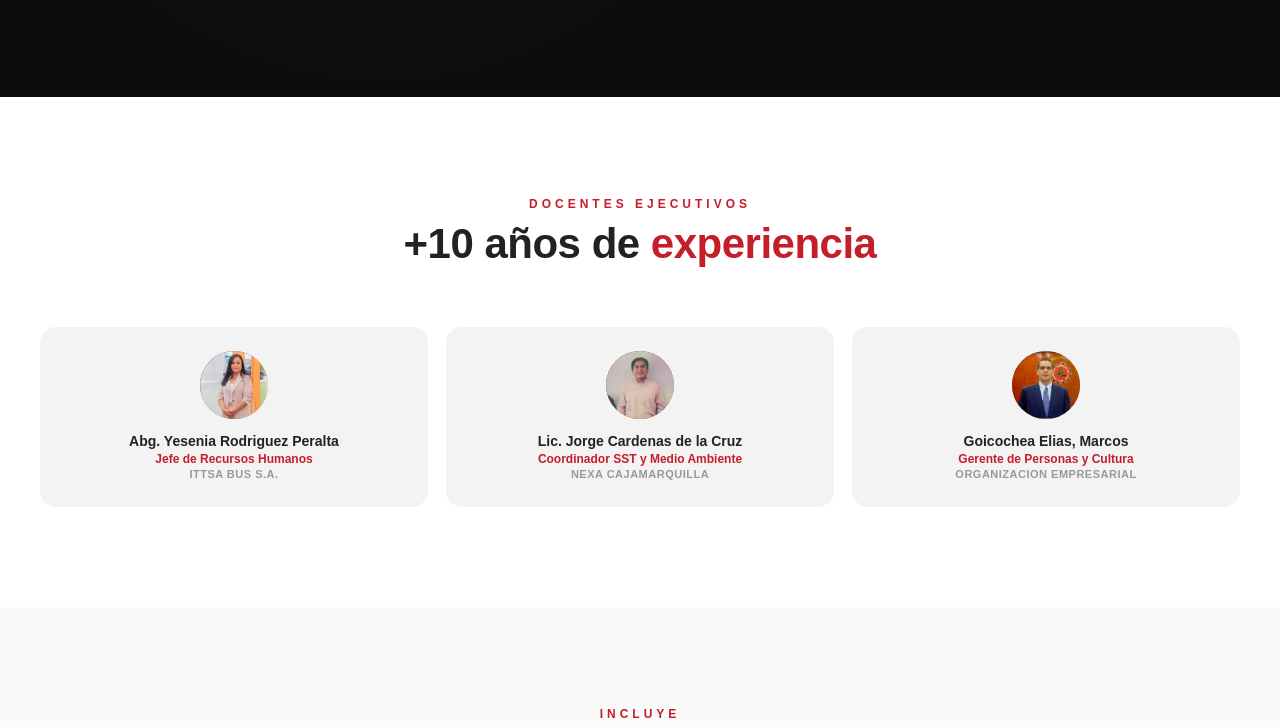
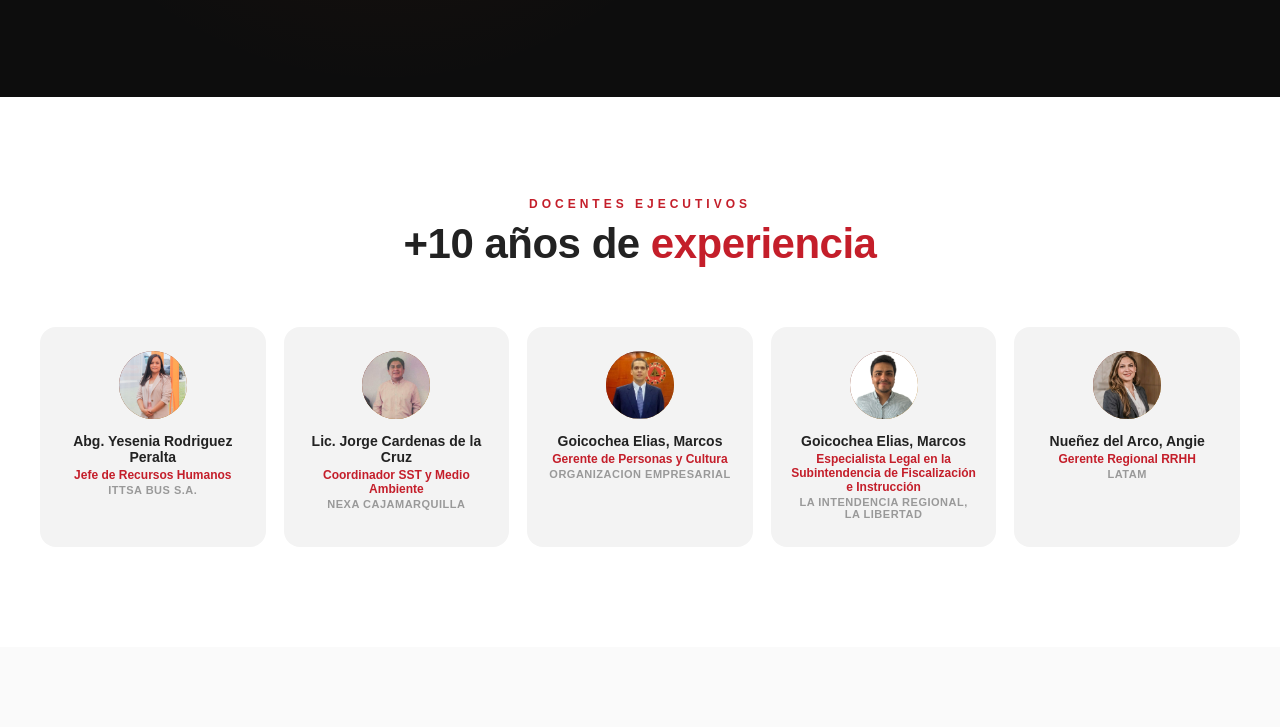
Before and after one commit to azabacheluis/ESAGEL_LABORAL, a website: page index.html in a window 1280 px wide. Shown: the part 2039-2766 px from the top of the page. Drawn offline with Linux system fonts and the light colour scheme.

Commit message:
Subir Imagenes

```diff
--- a/index.html
+++ b/index.html
@@ -247,6 +247,8 @@
   <div class="dc rv"><div class="dc-av"><img src="img/docentes/jorge.jpg" alt="Docente" style="width:100%;height:100%;object-fit:cover;border-radius:50%" onerror="this.style.display='none';this.parentElement.textContent='JC'"></div><h3>Lic. Jorge Cardenas de la Cruz</h3><div class="dc-role">Coordinador SST y Medio Ambiente</div><div class="dc-co">NEXA CAJAMARQUILLA</div></div>
 
   <div class="dc rv"><div class="dc-av"><img src="img/docentes/goicochea.webp" alt="Docente" style="width:100%;height:100%;object-fit:cover;border-radius:50%" onerror="this.style.display='none';this.parentElement.textContent='MG'"></div><h3>Goicochea Elias, Marcos</h3><div class="dc-role">Gerente de Personas y Cultura</div><div class="dc-co">ORGANIZACION EMPRESARIAL</div></div>
+  <div class="dc rv"><div class="dc-av"><img src="img/docentes/Luis Alejandro Díaz Castañeda .jpg" alt="Docente" style="width:100%;height:100%;object-fit:cover;border-radius:50%" onerror="this.style.display='none';this.parentElement.textContent='MG'"></div><h3>Goicochea Elias, Marcos</h3><div class="dc-role">Especialista Legal en la Subintendencia de Fiscalización e Instrucción</div><div class="dc-co">La Intendencia Regional, La Libertad</div></div>
+  <div class="dc rv"><div class="dc-av"><img src="img/docentes/ANGIE NUEÑEZ DEL ARCO.jfif" alt="Docente" style="width:100%;height:100%;object-fit:cover;border-radius:50%" onerror="this.style.display='none';this.parentElement.textContent='MG'"></div><h3>Nueñez del Arco, Angie</h3><div class="dc-role">Gerente Regional RRHH</div><div class="dc-co">LATAM</div></div>
   </div></div></section>
 
   <section class="sec ben-sec"><div class="ctn">
```
